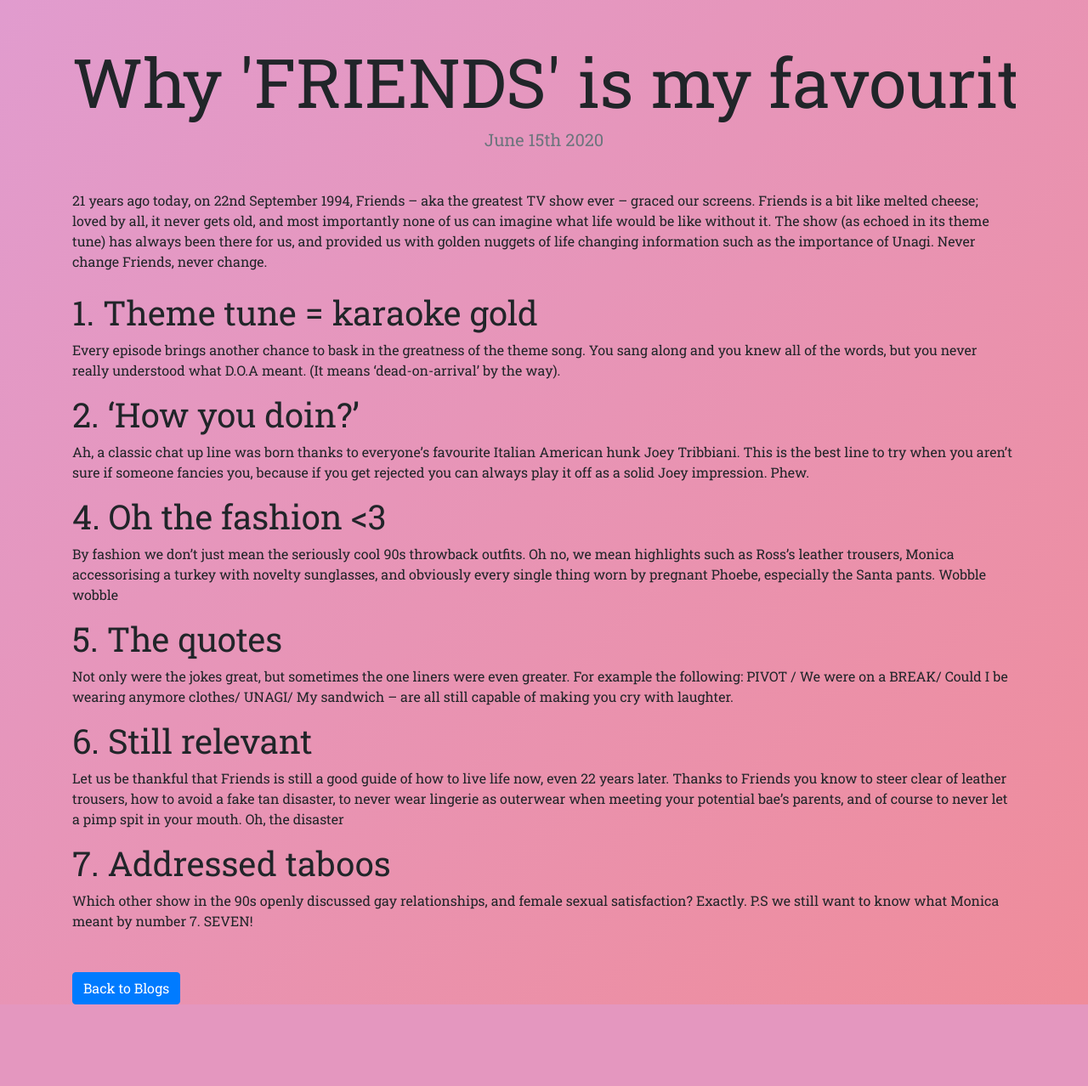
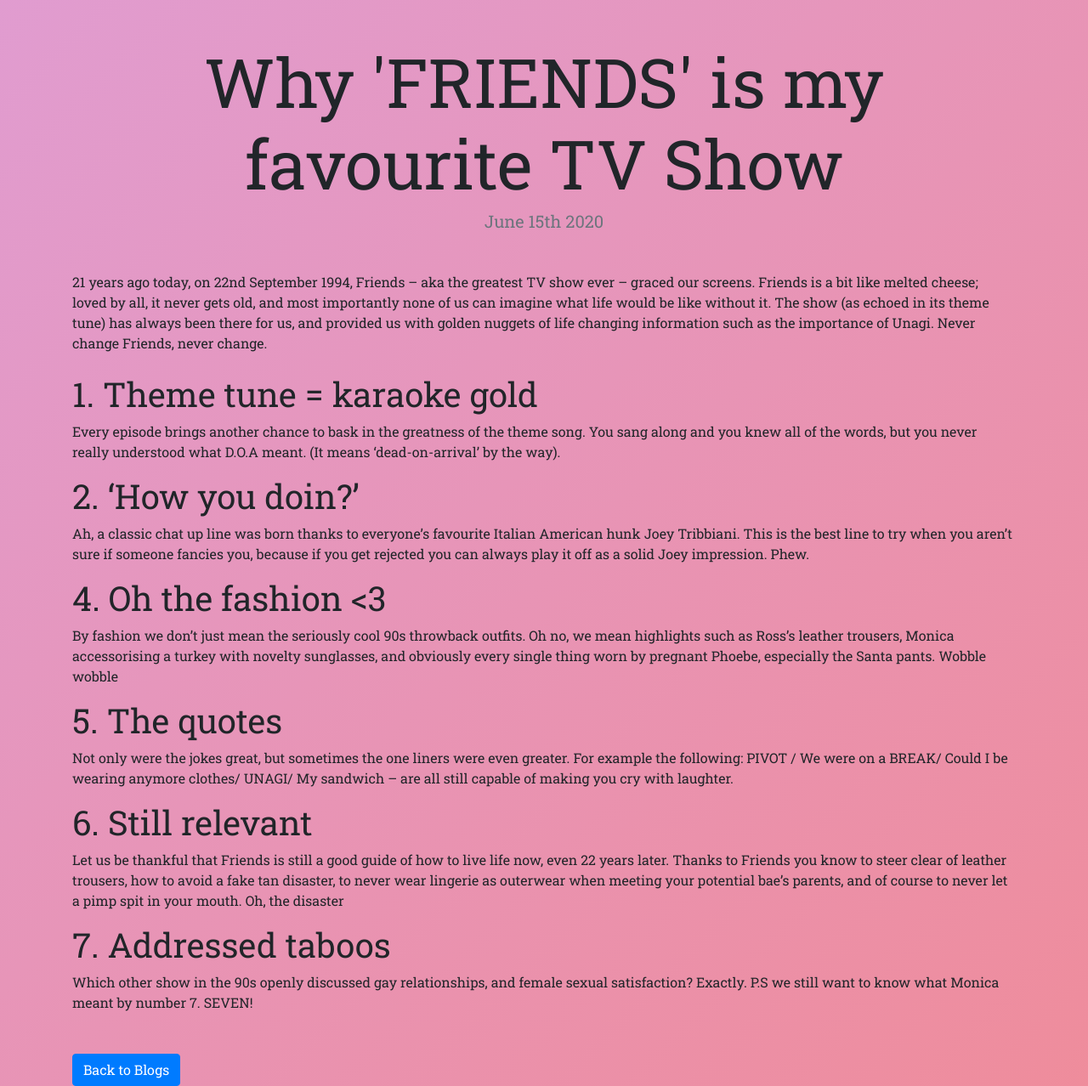
Before and after one commit to ashmika-26/django3-personal-portfolio, a Django app: page /blog/1/ in a window 1280 px wide. Shown: the part 56-1334 px from the top of the page at 85% size. Before the commit the page ends 1238 px from the top, so only its background shows below. Run offline with Django 3.2, Linux system fonts and the light colour scheme; data comes from the database, SQL or seed files in the repository; some libraries are stand-ins or nearby versions.

Commit message:
navchangess

```diff
--- a/portfolio/static/portfolio/custom.css
+++ b/portfolio/static/portfolio/custom.css
@@ -1,7 +1,3 @@
-* {
-  margin: 0px;
-  padding: 0px;
-}
 .navbar-nav .nav-link {
     color: rgba(0,0,0,1) !important;
 }
@@ -31,8 +27,8 @@ body {
 h1 {
   animation-duration: 3s;
   animation-name: slidein;
-  overflow: hidden;
-  white-space: nowrap;
+  /* overflow: hidden; */
+  /* white-space: nowrap; */
 }
 @keyframes slidein {
   from {
```
